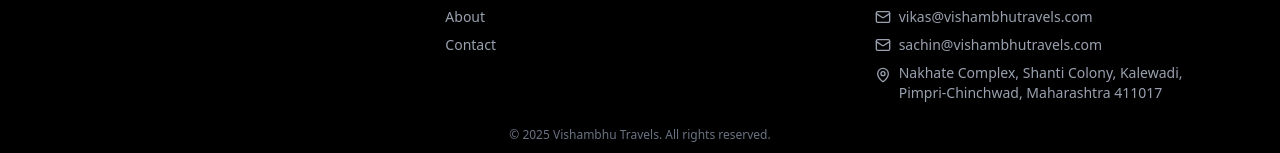
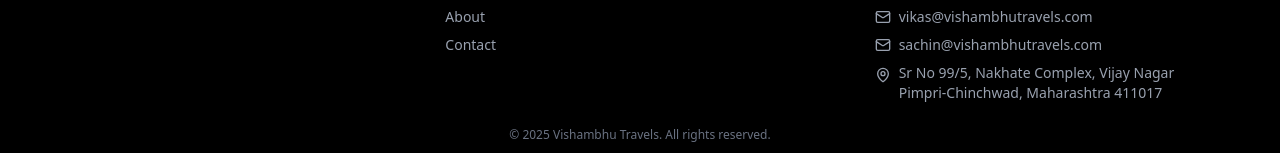
Before and after one commit to Vishambhu-2025/my-personal-project, a Next.js app: page / in a window 1280 px wide. Shown: the part 2247-2400 px from the top of the page. Built offline with nearby package versions, Linux system fonts and the light colour scheme.

Commit message:
chore: change address

```diff
--- a/components/Footer.tsx
+++ b/components/Footer.tsx
@@ -76,7 +76,7 @@
               target="_blank"
               rel="noopener noreferrer"
             >
-              Nakhate Complex, Shanti Colony, Kalewadi,
+              Sr No 99/5, Nakhate Complex, Vijay Nagar
               <br />
               Pimpri-Chinchwad, Maharashtra 411017
             </Link>
```
